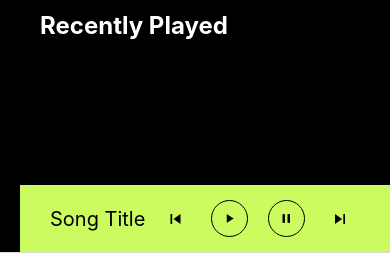
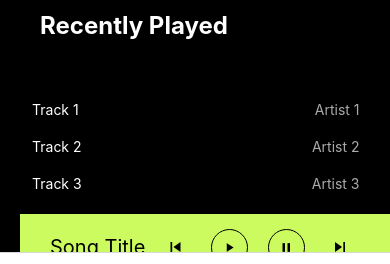
Before and after one commit to jojojoelelel/IEMDIP2023S2-Moodify, a React Native app in the folder STOPIFYPROJECT/: screen /HomeScreen in a window 390 px wide. Shown: the part 543-807 px from the top of the page. Built offline with nearby package versions, Linux system fonts and the light colour scheme.

Commit message:
Updates on HomeScreen.js (tracklist UI and song player container)

```diff
--- a/STOPIFYPROJECT/navigation/screens/HomeScreen.js
+++ b/STOPIFYPROJECT/navigation/screens/HomeScreen.js
@@ -1,16 +1,18 @@
 // HomeScreen.js
 import * as React from 'react';
-import {View, StyleSheet, ScrollView, Text, TouchableOpacity} from 'react-native';
+import {StyleSheet, FlatList, Text, View, Image, TouchableOpacity, ImageBackground, TextInput, ScrollView, Alert } from 'react-native';
 import Ionicons from 'react-native-vector-icons/MaterialIcons';
 import { NavigationContainer } from '@react-navigation/native';
 import { createStackNavigator } from '@react-navigation/stack';
+import BottomNavigation from '/Users/sneha.m7/Moodify/navigation/BottomNavigation.js';
 
 import SearchScreen from './SearchScreen';
 
+
 // components
 import AlbumCard from '../../components/AlbumCard.js';
-import TrackList from '../../components/TrackList';
-import PlayerControls from '../../components/PlayerControls';
+import TrackList from '../../components/TrackList.js';
+import PlayerControls from '../../components/PlayerControls.js';
 
 
 export default function HomeScreen({ navigation }) {
@@ -19,19 +21,19 @@ export default function HomeScreen({ navigation }) {
      { id: 1, title: 'Album 1', artist: 'Artist 1', cover: 'cover_url_1' },
      { id: 2, title: 'Album 2', artist: 'Artist 2', cover: 'cover_url_2' },
      { id: 3, title: 'Album 3', artist: 'Artist 3', cover: 'cover_url_3' },
-
 // Add more albums
              ];
 
   const tracks = [
       { id: 1, title: 'Track 1', artist: 'Artist 1', duration: '2:30' },
+      { id: 2, title: 'Track 2', artist: 'Artist 2', duration: '2:30' },
+      { id: 3, title: 'Track 3', artist: 'Artist 3', duration: '2:30' },
                // Add more tracks
              ];
 
 const handleSearchPress = () => {
 // Need to navigate to the Search screen properly
    navigation.navigate('Search');
-
 };
 
 return (
@@ -55,7 +57,11 @@ export default function HomeScreen({ navigation }) {
 <Text style={styles.header}>Geez Weekly</Text>
 
 <Text style={styles.header}>Recently Played</Text>
-        <TrackList data={tracks} />
+   <View style={styles.trackContainer}>
+    {tracks.map(tracks => (
+   <TrackList data={tracks} {...tracks} />
+    ))}
+   </View>
 
    <PlayerControls
         onPrevious={() => {
@@ -68,12 +74,10 @@ export default function HomeScreen({ navigation }) {
          /* Handle next */
          }}
          />
-
          </ScrollView>
      </View>
 );
 }
-
            const styles = StyleSheet.create({
              container: {
                flex: 1,
@@ -111,5 +115,15 @@ const styles = StyleSheet.create({
              albumContainer: {
                flexDirection: 'row',
                paddingBottom: 20,
-  }
+             },
+              trackContainer: {
+              width: '95%',
+              backgroundColor: 'rgba(0, 0, 0, 0.5)',
+              marginTop: '5%',
+              padding: 12,
+              elevation: 5,
+              borderRadius: 10,
+              shadowColor: '#303133',
+              flexDirection: 'column',
+              },
            });
```
Lines whose indentation alone changed are shown as unchanged.
